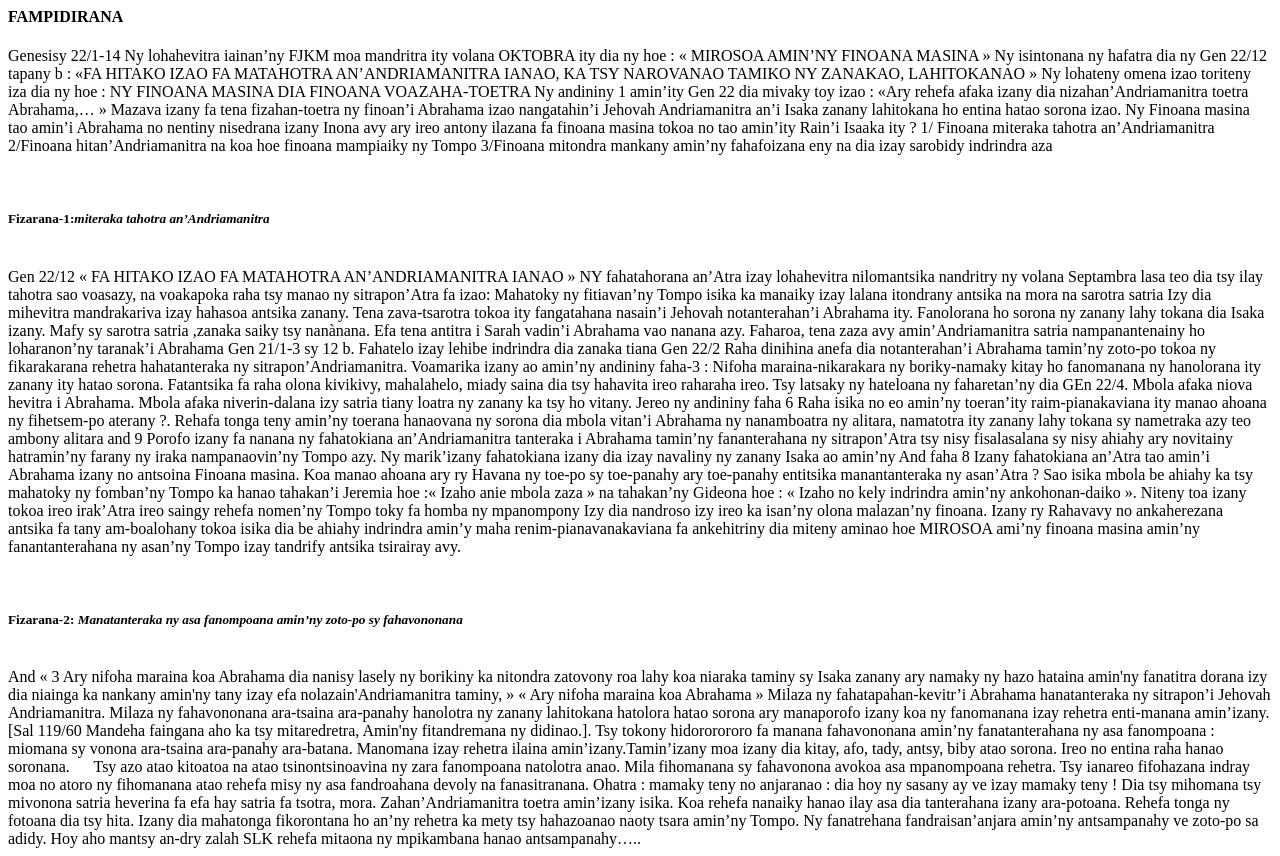
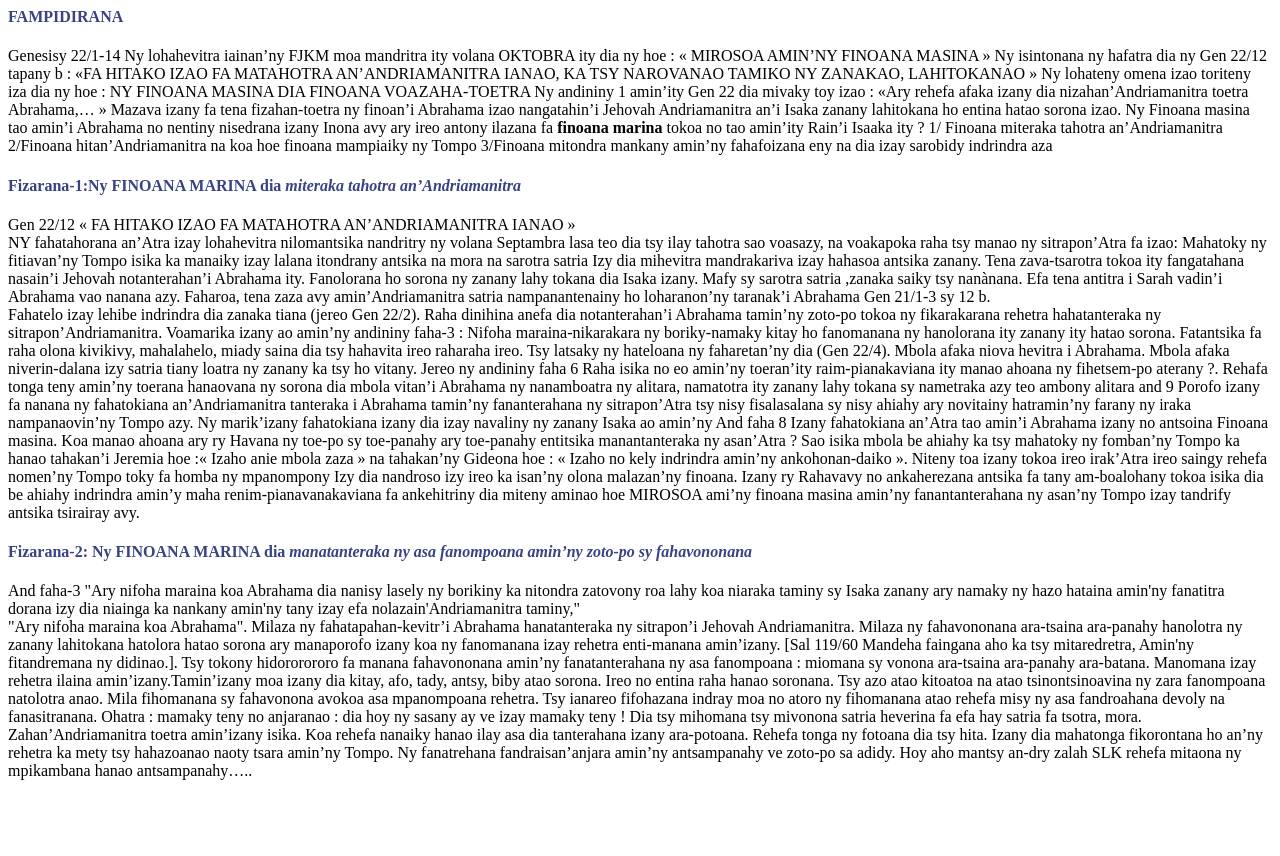
Before and after one commit to lesima-bit/lesima-bit.github.io, a plain HTML site: page index.html in a window 1280 px wide. After the commit the page ends 800 px from the top, so only its background shows below. Drawn offline with Linux system fonts and the light colour scheme.

Commit message:
mise en page

```diff
--- a/index.html
+++ b/index.html
@@ -5,6 +5,12 @@
     <meta name="viewport" content="width=device-width, initial-scale=1.0">
     <title>TORITENY</title>
 </head>
+
+<style>
+    h4{
+        color: rgb(57, 66, 131);
+    }
+</style>
 <body>
     <h4>FAMPIDIRANA</h4>
     <p> Genesisy 22/1-14
@@ -16,33 +22,31 @@ Ny lohateny omena izao toriteny iza dia ny hoe :
 NY FINOANA MASINA DIA FINOANA VOAZAHA-TOETRA
 Ny andininy 1 amin’ity Gen 22 dia mivaky toy izao : «Ary rehefa afaka izany dia nizahan’Andriamanitra toetra Abrahama,… »
 Mazava izany fa tena fizahan-toetra ny finoan’i Abrahama izao nangatahin’i Jehovah Andriamanitra an’i Isaka zanany lahitokana ho entina hatao sorona izao. Ny Finoana masina tao amin’i Abrahama no nentiny nisedrana izany
-Inona avy ary ireo antony ilazana fa finoana masina tokoa no tao amin’ity Rain’i Isaaka ity ?
+Inona avy ary ireo antony ilazana fa <b>finoana marina</b> tokoa no tao amin’ity Rain’i Isaaka ity ?
 1/ Finoana miteraka tahotra an’Andriamanitra
 2/Finoana hitan’Andriamanitra na koa hoe finoana mampiaiky ny Tompo
 3/Finoana mitondra mankany amin’ny fahafoizana eny na dia izay sarobidy indrindra aza
 </p>
-<br>
-<h5>Fizarana-1:<i>miteraka tahotra an’Andriamanitra</i> </h5>
-    <br>
-    Gen 22/12 « FA HITAKO IZAO FA MATAHOTRA AN’ANDRIAMANITRA IANAO »
+<h4>Fizarana-1:Ny FINOANA MARINA dia <i><b>miteraka tahotra an’Andriamanitra</b></i> </h4>
+    Gen 22/12 « FA HITAKO IZAO FA MATAHOTRA AN’ANDRIAMANITRA IANAO »<br>
     NY fahatahorana an’Atra izay lohahevitra nilomantsika nandritry ny volana Septambra lasa teo dia tsy ilay tahotra sao voasazy, na voakapoka raha tsy manao ny sitrapon’Atra fa izao: Mahatoky ny fitiavan’ny Tompo isika ka manaiky izay lalana itondrany antsika na mora na sarotra satria Izy dia mihevitra mandrakariva izay hahasoa antsika zanany.
-    Tena zava-tsarotra tokoa ity fangatahana nasain’i Jehovah notanterahan’i Abrahama ity. Fanolorana ho sorona ny zanany lahy tokana dia Isaka izany. Mafy sy sarotra satria ,zanaka saiky tsy nanànana. Efa tena antitra i Sarah vadin’i Abrahama vao nanana azy. Faharoa, tena zaza avy amin’Andriamanitra satria nampanantenainy ho loharanon’ny taranak’i Abrahama Gen 21/1-3 sy 12 b. Fahatelo izay lehibe indrindra dia zanaka tiana Gen 22/2
-
+    Tena zava-tsarotra tokoa ity fangatahana nasain’i Jehovah notanterahan’i Abrahama ity. Fanolorana ho sorona ny zanany lahy tokana dia Isaka izany. Mafy sy sarotra satria ,zanaka saiky tsy nanànana. Efa tena antitra i Sarah vadin’i Abrahama vao nanana azy. Faharoa, tena zaza avy amin’Andriamanitra satria nampanantenainy ho loharanon’ny taranak’i Abrahama Gen 21/1-3 sy 12 b.
+   <br>
+    Fahatelo izay lehibe indrindra dia zanaka tiana (jereo Gen 22/2).
     Raha dinihina anefa dia notanterahan’i Abrahama tamin’ny zoto-po tokoa ny fikarakarana rehetra hahatanteraka ny sitrapon’Andriamanitra. Voamarika izany ao amin’ny andininy faha-3 : Nifoha maraina-nikarakara ny boriky-namaky kitay ho fanomanana ny hanolorana ity zanany ity hatao sorona.
-    Fatantsika fa raha olona kivikivy, mahalahelo, miady saina dia tsy hahavita ireo raharaha ireo. Tsy latsaky ny hateloana ny faharetan’ny dia GEn 22/4. Mbola afaka niova hevitra i Abrahama. Mbola afaka niverin-dalana izy satria tiany loatra ny zanany ka tsy ho vitany. Jereo ny andininy faha 6 Raha isika no eo amin’ny toeran’ity raim-pianakaviana ity manao ahoana ny fihetsem-po aterany ?.
+    Fatantsika fa raha olona kivikivy, mahalahelo, miady saina dia tsy hahavita ireo raharaha ireo. Tsy latsaky ny hateloana ny faharetan’ny dia (Gen 22/4). Mbola afaka niova hevitra i Abrahama. Mbola afaka niverin-dalana izy satria tiany loatra ny zanany ka tsy ho vitany. Jereo ny andininy faha 6 Raha isika no eo amin’ny toeran’ity raim-pianakaviana ity manao ahoana ny fihetsem-po aterany ?.
     Rehafa tonga teny amin’ny toerana hanaovana ny sorona dia mbola vitan’i Abrahama ny nanamboatra ny alitara, namatotra ity zanany lahy tokana sy nametraka azy teo ambony alitara and 9
     Porofo izany fa nanana ny fahatokiana an’Andriamanitra tanteraka i Abrahama tamin’ny fananterahana ny sitrapon’Atra tsy nisy fisalasalana sy nisy ahiahy ary novitainy hatramin’ny farany ny iraka nampanaovin’ny Tompo azy. Ny marik’izany fahatokiana izany dia izay navaliny ny zanany Isaka ao amin’ny And faha 8
     Izany fahatokiana an’Atra tao amin’i Abrahama izany no antsoina Finoana masina.
     Koa manao ahoana ary ry Havana ny toe-po sy toe-panahy ary toe-panahy entitsika manantanteraka ny asan’Atra ? Sao isika mbola be ahiahy ka tsy mahatoky ny fomban’ny Tompo ka hanao tahakan’i Jeremia hoe :« Izaho anie mbola zaza » na tahakan’ny Gideona hoe : « Izaho no kely indrindra amin’ny ankohonan-daiko ». Niteny toa izany tokoa ireo irak’Atra ireo saingy rehefa nomen’ny Tompo toky fa homba ny mpanompony Izy dia nandroso izy ireo ka isan’ny olona malazan’ny finoana. Izany ry Rahavavy no ankaherezana antsika fa tany am-boalohany tokoa isika dia be ahiahy indrindra amin’y maha renim-pianavanakaviana fa ankehitriny dia miteny aminao hoe MIROSOA ami’ny finoana masina amin’ny fanantanterahana ny asan’ny Tompo izay tandrify antsika tsirairay avy.
     </p>
+  <h4>Fizarana-2: Ny FINOANA MARINA dia <i><b>manatanteraka ny asa fanompoana amin’ny zoto-po sy fahavononana</b></i></h4>
+And faha-3 "Ary nifoha maraina koa Abrahama dia nanisy lasely ny borikiny ka nitondra zatovony roa lahy koa niaraka taminy sy Isaka zanany ary namaky ny hazo hataina amin'ny fanatitra dorana izy dia niainga ka nankany amin'ny tany izay efa nolazain'Andriamanitra taminy,"
 <br>
-  <h5>Fizarana-2: <i>Manatanteraka ny asa fanompoana amin’ny zoto-po sy fahavononana</i></h5>
-   <br>
-And « 3 Ary nifoha maraina koa Abrahama dia nanisy lasely ny borikiny ka nitondra zatovony roa lahy koa niaraka taminy sy Isaka zanany ary namaky ny hazo hataina amin'ny fanatitra dorana izy dia niainga ka nankany amin'ny tany izay efa nolazain'Andriamanitra taminy, »
-« Ary nifoha maraina koa Abrahama » Milaza ny fahatapahan-kevitr’i Abrahama hanatanteraka ny sitrapon’i Jehovah Andriamanitra. Milaza ny fahavononana ara-tsaina ara-panahy hanolotra ny zanany lahitokana hatolora hatao sorona ary manaporofo izany koa ny fanomanana izay rehetra enti-manana amin’izany.
+"Ary nifoha maraina koa Abrahama".
+Milaza ny fahatapahan-kevitr’i Abrahama hanatanteraka ny sitrapon’i Jehovah Andriamanitra. Milaza ny fahavononana ara-tsaina ara-panahy hanolotra ny zanany lahitokana hatolora hatao sorona ary manaporofo izany koa ny fanomanana izay rehetra enti-manana amin’izany.
 [Sal 119/60 Mandeha faingana aho ka tsy mitaredretra, Amin'ny fitandremana ny didinao.].
 Tsy tokony hidororororo fa manana fahavononana amin’ny fanatanterahana ny asa fanompoana : miomana sy vonona ara-tsaina ara-panahy ara-batana. Manomana izay rehetra ilaina amin’izany.Tamin’izany moa izany dia kitay, afo, tady, antsy, biby atao sorona. Ireo no entina raha hanao soronana.
-
 Tsy azo atao kitoatoa na atao tsinontsinoavina ny zara fanompoana natolotra anao. Mila fihomanana sy fahavonona avokoa asa mpanompoana rehetra. Tsy ianareo fifohazana indray moa no atoro ny fihomanana atao rehefa misy ny asa fandroahana devoly na fanasitranana. Ohatra : mamaky teny no anjaranao : dia hoy ny sasany ay ve izay mamaky teny ! Dia tsy mihomana tsy mivonona satria heverina fa efa hay satria fa tsotra, mora. Zahan’Andriamanitra toetra amin’izany isika.
 Koa rehefa nanaiky hanao ilay asa dia tanterahana izany ara-potoana. Rehefa tonga ny fotoana dia tsy hita. Izany dia mahatonga fikorontana ho an’ny rehetra ka mety tsy hahazoanao naoty tsara amin’ny Tompo.
 Ny fanatrehana fandraisan’anjara amin’ny antsampanahy ve zoto-po sa adidy. Hoy aho mantsy an-dry zalah SLK rehefa mitaona ny mpikambana hanao antsampanahy…..
```
